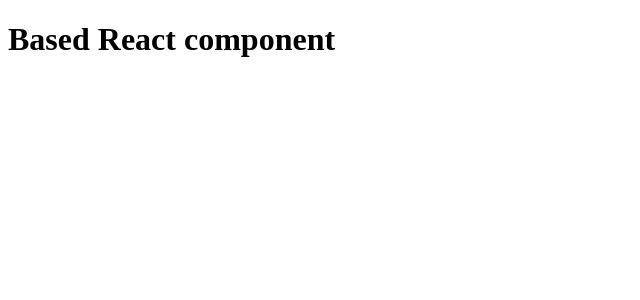
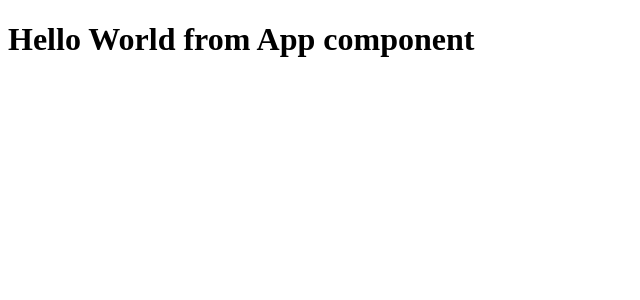
Before and after one commit to Rohambadi/simpel-react-project, a React (Create React App) app: page / in a window 1280 px wide. Shown: the top 300 px of the page, without its empty margins (0-640 px from the left). Built offline with nearby package versions, Linux system fonts and the light colour scheme.

Commit message:
modified index & App.js

```diff
--- a/src/components/App.js
+++ b/src/components/App.js
@@ -0,0 +1,11 @@
+import React from 'react';
+
+const App = (props) => {
+    return(
+        <div>
+            <h1>Hello World from App component</h1>
+        </div>
+    );
+}
+
+export default App;
--- a/src/index.js
+++ b/src/index.js
@@ -1,10 +1,6 @@
-import React from 'react'
-import ReactDOM from 'react-dom'
+import React from 'react';
+import ReactDOM from 'react-dom';
+import App from './components/App';
 
-let jsx = (
-    <div>
-        <h1>Based React component</h1>
-    </div>
-);
 
-ReactDOM.render(jsx, document.getElementById('root'));
+ReactDOM.render(<App/>, document.getElementById('root'));
```
